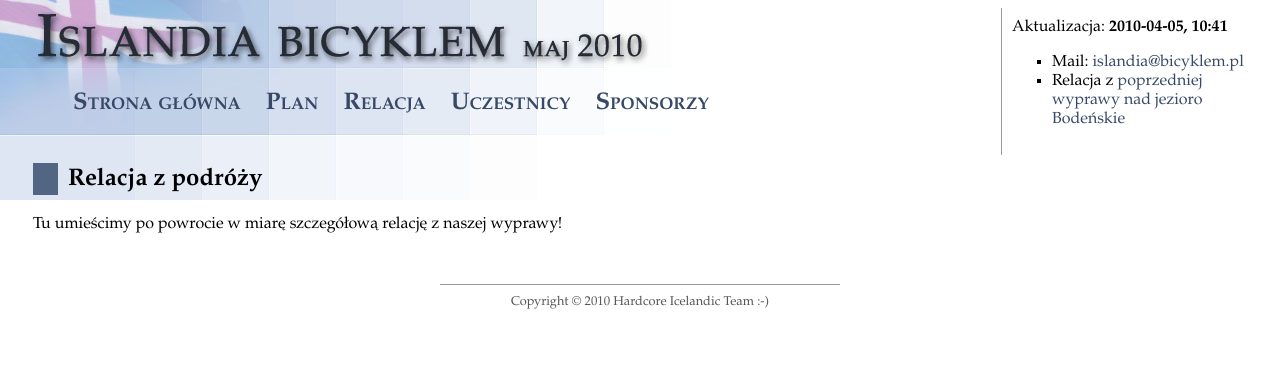
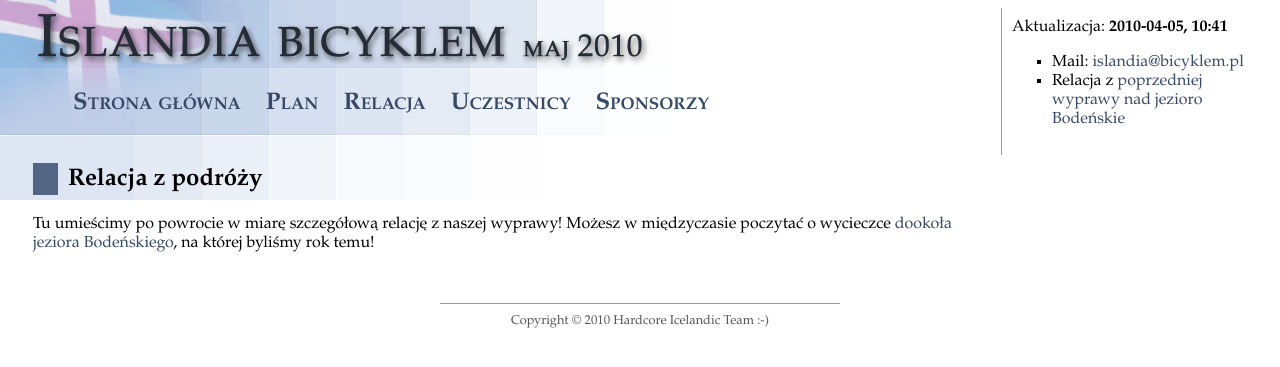
Before and after one commit to michalbugno/bicyklem.pl, a Jekyll site: the page built from report.markdown, in a window 1280 px wide. Shown: the top 367 px of the page. Built offline with Jekyll 4.4.1, drawn with Linux system fonts in a browser that asks for light colours.

```diff
--- a/report.markdown
+++ b/report.markdown
@@ -4,4 +4,6 @@ title: Relacja
 ---
 
 ## Relacja z podróży
-Tu umieścimy po powrocie w miarę szczegółową relację z naszej wyprawy!
+Tu umieścimy po powrocie w miarę szczegółową relację z naszej wyprawy! Możesz
+w międzyczasie poczytać o wycieczce [dookoła jeziora Bodeńskiego](./bodensee.html),
+na której byliśmy rok temu!
```
Also changed, not shown: _posts/2010-04-05-planowanie-trasy.markdown (added, +17 -0 lines).
